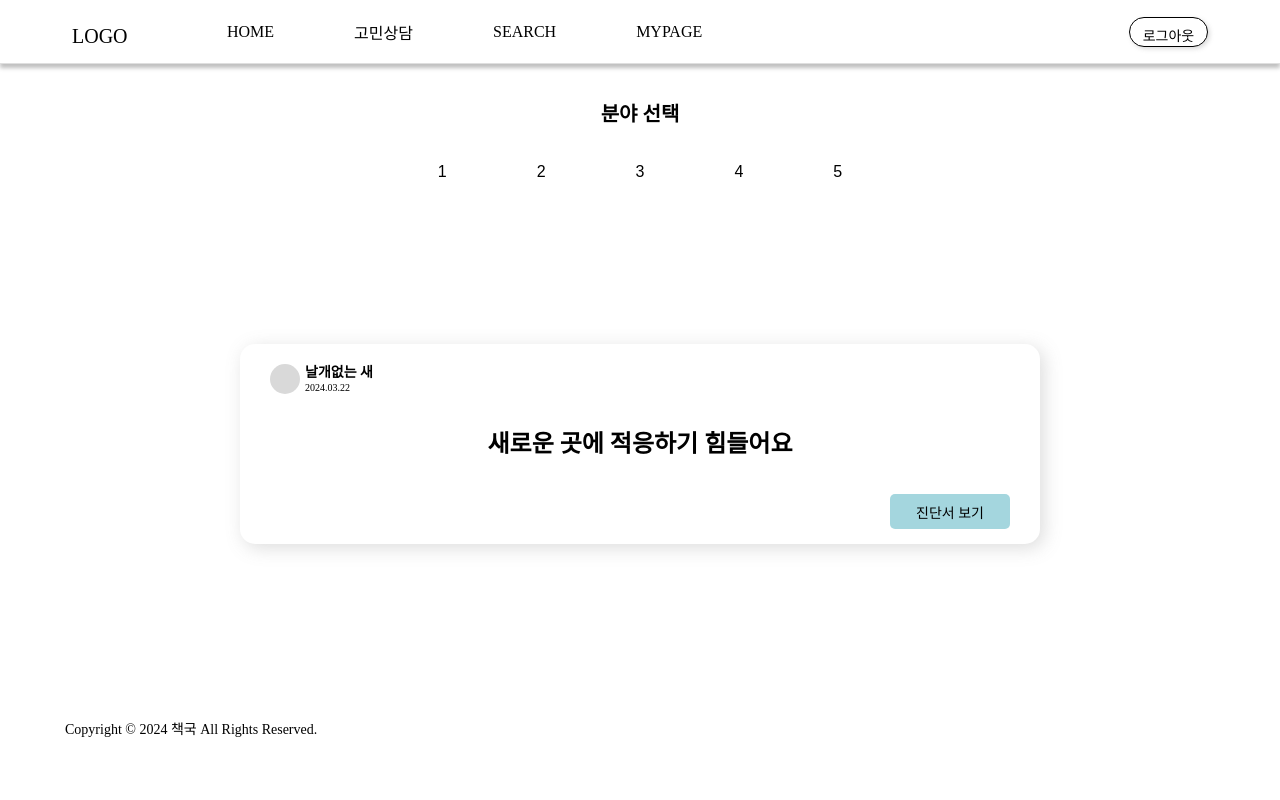
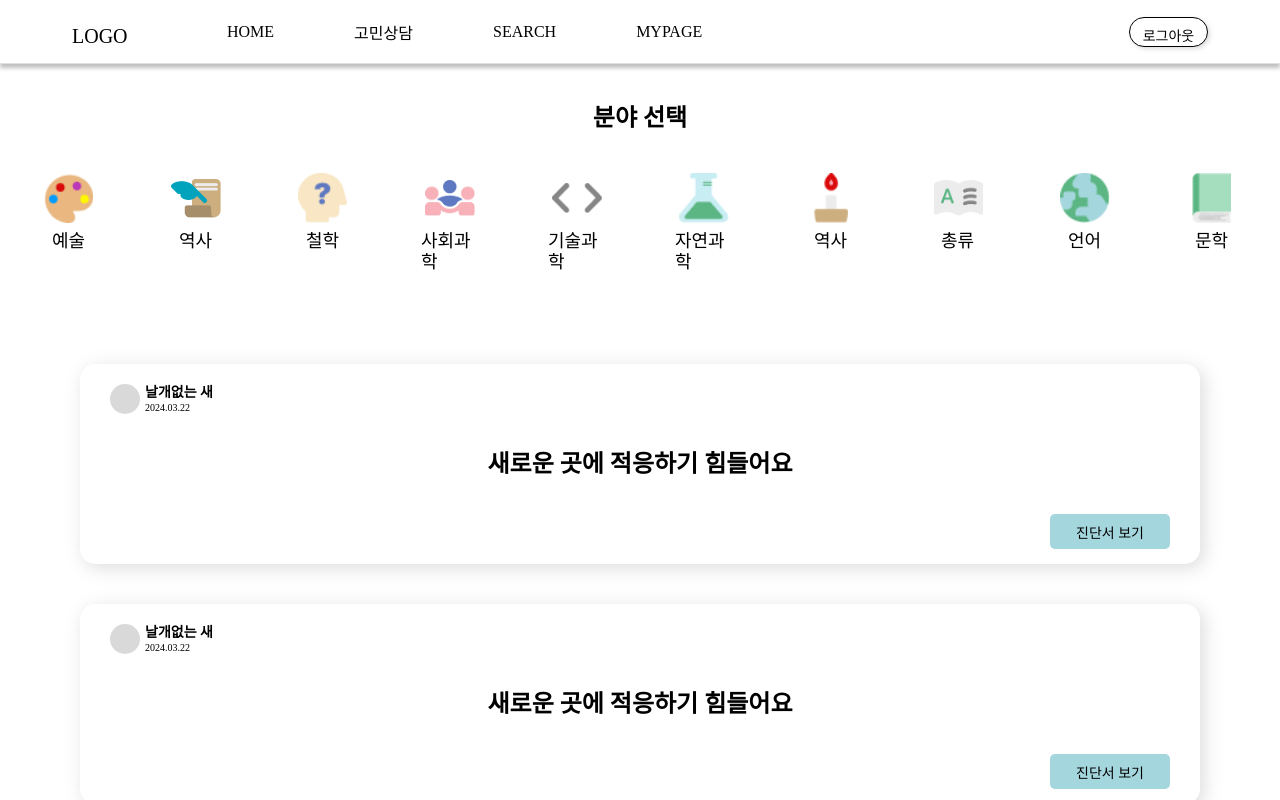
Before and after one commit to kw-bookmedicine/frontend, a React (Create React App) app: page /counseling in a window 1280 px wide. Shown: the top 800 px of the page. Built offline with nearby package versions, Linux system fonts and the light colour scheme; no server answers; the HTML template or start-up script is replaced by a standard one; a web font is replaced by a local one.

Commit message:
:lipstick: Style: 고민상담 페이지 UI 2차 구현

```diff
--- a/src/pages/Counseling.jsx
+++ b/src/pages/Counseling.jsx
@@ -2,7 +2,6 @@ import React from 'react';
 
 // COMPONENTS
 import Header from '../components/Header';
-import Footer from '../components/Footer';
 import CnsFeed from '../components/Prescription/CounselingView';
 
 // STYLES
@@ -16,18 +15,95 @@ const Counseling = () => {
 				<div className="counseling_category_wrapper">
 					<div className="cns_category_title">분야 선택</div>
 					<div className="cns_category_content_wrapper">
-						<div>1</div>
-						<div>2</div>
-						<div>3</div>
-						<div>4</div>
-						<div>5</div>
+						<div className="cns_category">
+							<img
+								src="/icon/art_icon.png"
+								alt=""
+								className="cns_category_img"
+							/>
+							<span className="cns_category_text">예술</span>
+						</div>
+						<div className="cns_category">
+							<img
+								src="/icon/history_icon.png"
+								alt=""
+								className="cns_category_img"
+							/>
+							<span className="cns_category_text">역사</span>
+						</div>
+						<div className="cns_category">
+							<img
+								src="/icon/philosophy_icon.png"
+								alt=""
+								className="cns_category_img"
+							/>
+							<span className="cns_category_text">철학</span>
+						</div>
+						<div className="cns_category">
+							<img
+								src="/icon/social_icon.png"
+								alt=""
+								className="cns_category_img"
+							/>
+							<span className="cns_category_text">사회과학</span>
+						</div>
+						<div className="cns_category">
+							<img
+								src="/icon/tech_icon.png"
+								alt=""
+								className="cns_category_img"
+							/>
+							<span className="cns_category_text">기술과학</span>
+						</div>
+						<div className="cns_category">
+							<img
+								src="/icon/science_icon.png"
+								alt=""
+								className="cns_category_img"
+							/>
+							<span className="cns_category_text">자연과학</span>
+						</div>
+						<div className="cns_category">
+							<img
+								src="/icon/religion_icon.png"
+								alt=""
+								className="cns_category_img"
+							/>
+							<span className="cns_category_text">역사</span>
+						</div>
+						<div className="cns_category">
+							<img
+								src="/icon/general_icon.png"
+								alt=""
+								className="cns_category_img"
+							/>
+							<span className="cns_category_text">총류</span>
+						</div>
+						<div className="cns_category">
+							<img
+								src="/icon/language_icon.png"
+								alt=""
+								className="cns_category_img"
+							/>
+							<span className="cns_category_text">언어</span>
+						</div>
+						<div className="cns_category">
+							<img
+								src="/icon/literature_icon.png"
+								alt=""
+								className="cns_category_img"
+							/>
+							<span className="cns_category_text">문학</span>
+						</div>
 					</div>
 				</div>
 				<div className="counseling_feed_wrapper">
 					<CnsFeed />
+					<CnsFeed />
+					<CnsFeed />
+					<CnsFeed />
 				</div>
 			</div>
-			<Footer />
 		</>
 	);
 };
--- a/src/styles/Counseling/Counseling.css
+++ b/src/styles/Counseling/Counseling.css
@@ -10,13 +10,14 @@
 	flex-direction: column;
 	align-items: center;
 	width: 100%;
-	height: 110px;
+	height: 200px;
 }
 
 .cns_category_title {
 	width: 100%;
 	font-family: var(--basic-font);
-	font-size: 20px;
+	font-size: 24px;
+	line-height: 29px;
 	font-style: normal;
 	font-weight: 700;
 	height: auto;
@@ -28,10 +29,32 @@
 
 .cns_category_content_wrapper {
 	display: grid;
-	grid-template-columns: repeat(5, 1fr);
+	grid-template-columns: repeat(10, 1fr);
 	margin: 0 40px;
 	height: auto;
-	gap: 90px;
+	gap: 70px;
+}
+
+.cns_category {
+	display: flex;
+	flex-direction: column;
+	align-items: center;
+	cursor: pointer;
+}
+
+.cns_category_img {
+	width: 50px;
+	height: 50px;
+	object-fit: contain;
+}
+
+.cns_category_text {
+	margin-top: 8px;
+	font-family: var(--basic-font);
+	font-size: 18px;
+	font-style: normal;
+	font-weight: 400;
+	line-height: 21px;
 }
 
 .counseling_feed_wrapper {
@@ -39,7 +62,7 @@
 	flex-direction: column;
 	align-items: center;
 	width: 100%;
-	margin-top: 30px;
+	margin-top: 80px;
 	justify-content: center;
-	height: 60vh;
+	/* height: 60vh; */
 }
--- a/src/styles/Counseling/CounselingView.css
+++ b/src/styles/Counseling/CounselingView.css
@@ -1,7 +1,7 @@
 .cnsView_container {
 	display: flex;
 	flex-direction: column;
-	width: 800px;
+	width: 1120px;
 	height: 200px;
 	border-radius: 15px;
 	padding: 20px 30px;
```
